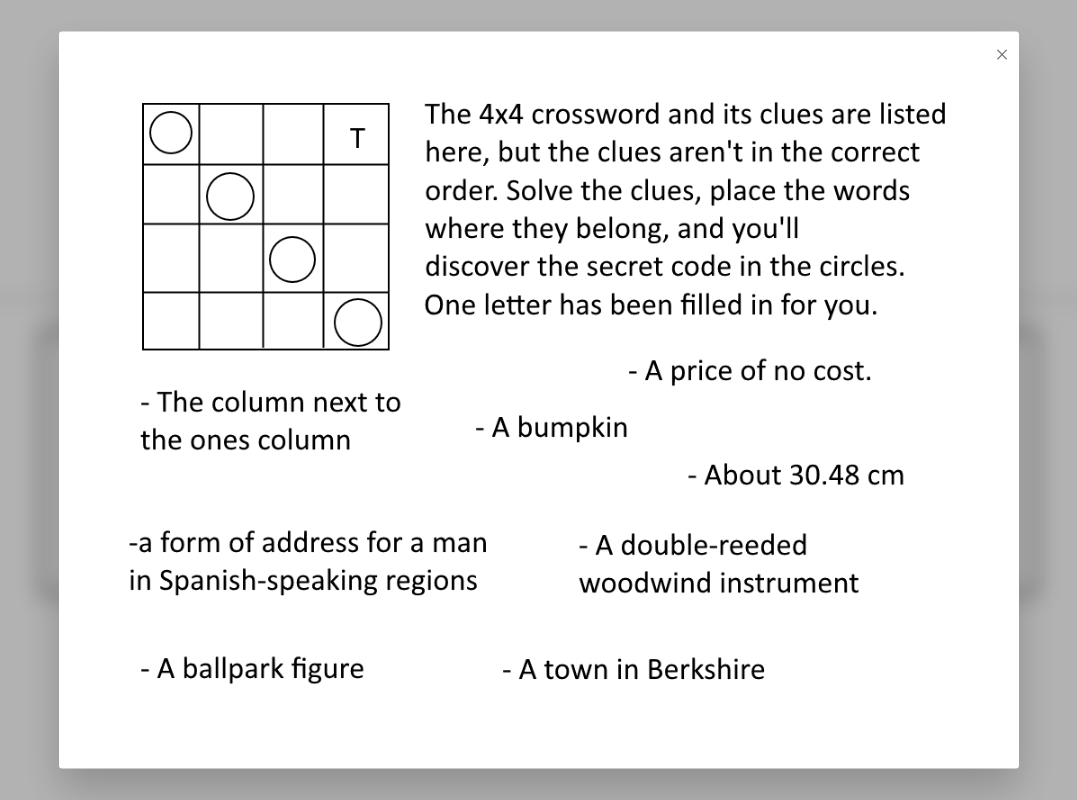
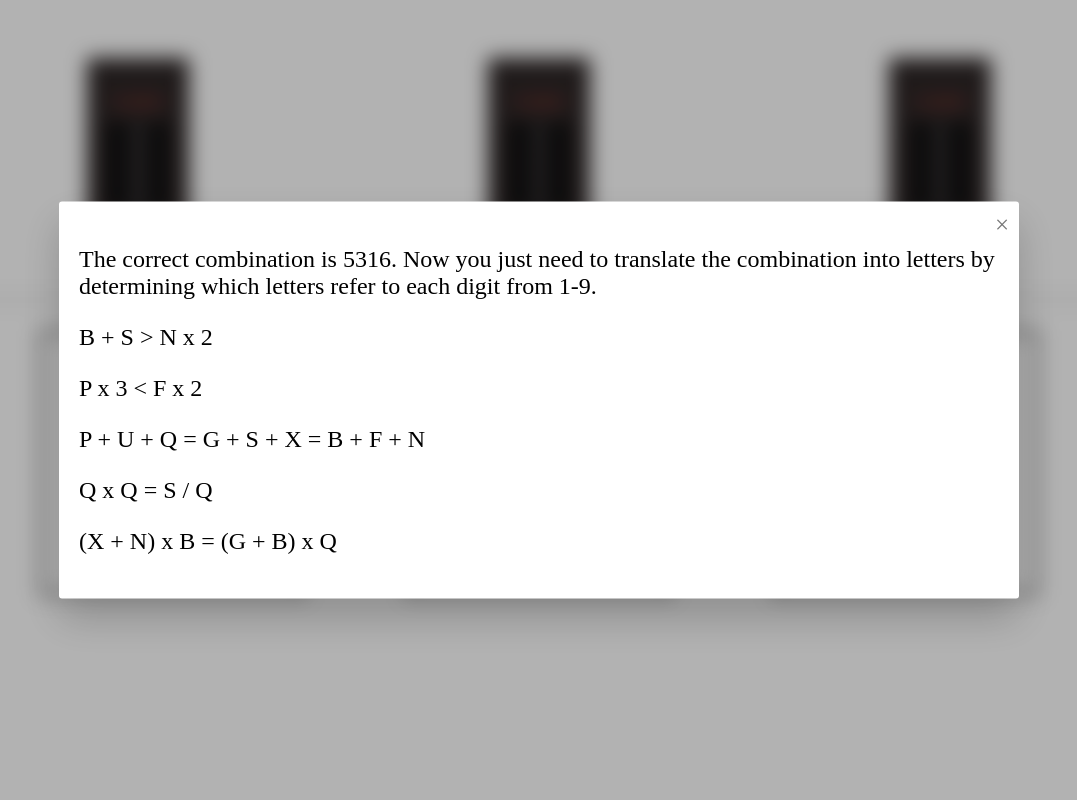
Before and after one commit to Esdidubs/escape7, a plain HTML site: page index.html in a window 1280 px wide. Both pictures are taken after a click on the link 273 px from the left and 464 px from the top of the page. Shown: the whole page, without its empty margins (101-1178 px from the left). Drawn offline with nearby package versions, Linux system fonts and the light colour scheme.

Commit message:
updated to 7th puzzle

```diff
--- a/index.html
+++ b/index.html
@@ -3,7 +3,7 @@
 <head>
     <meta charset="UTF-8">
     <meta name="viewport" content="width=device-width, initial-scale=1.0">
-    <title>Escape 6</title>
+    <title>Escape 7</title>
     <link rel="stylesheet" href="styles.css">
 </head>
 <body>
@@ -69,24 +69,24 @@
                     <p class="message try3">Locked</p>
                 </div>
                 <div class="inner-lock">
-                    <div class="letter-lock">
+                    <div class="num-lock">
                         <button class="button-arrow btnDown" value="btnDown" name="l3l1">&#8595;</button>
-                        <span class="l3l1 digit" name="l3l1">A</span>
+                        <span class="l3l1 digit" name="l3l1">0</span>
                         <button class="button-arrow btnUp" value="btnUp" name="l3l1">&#8593;</button>
                     </div>
-                    <div class="letter-lock">
+                    <div class="num-lock">
                         <button class="button-arrow btnDown" value="btnDown" name="l3l2">&#8595;</button>
-                        <span class="l3l2 digit" name="l3l2">A</span>
+                        <span class="l3l2 digit" name="l3l2">0</span>
                         <button class="button-arrow btnUp" value="btnUp" name="l3l2">&#8593;</button>
                     </div>
-                    <div class="letter-lock">
+                    <div class="num-lock">
                         <button class="button-arrow btnDown" value="btnDown" name="l3l3">&#8595;</button>
-                        <span class="l3l3 digit" name="l3l3">A</span>
+                        <span class="l3l3 digit" name="l3l3">0</span>
                         <button class="button-arrow btnUp" value="btnUp" name="l3l3">&#8593;</button>
                     </div>
-                    <div class="letter-lock">
+                    <div class="num-lock">
                         <button class="button-arrow btnDown" value="btnDown" name="l3l4">&#8595;</button>
-                        <span class="l3l4 digit" name="l3l4">A</span>
+                        <span class="l3l4 digit" name="l3l4">0</span>
                         <button class="button-arrow btnUp" value="btnUp" name="l3l4">&#8593;</button>
                     </div>
                 </div>
@@ -107,8 +107,15 @@
         <div class="popup" id="popup1">
             <div class="popup__content" >
                 <a href="#" class="popup__close">&times;</a>
-                <div class="popup__img">
-                    <img class="img2" src="img/clue1.png" alt="Clue 1">
+                <div class="popup__text">
+                    <p>
+                        The correct combination is 5316. Now you just need to translate the combination into letters by determining which letters refer to each digit from 1-9.
+                    </p>
+                    <p>B + S > N x 2</p>
+                    <p>P x 3 < F x 2</p>
+                    <p>P + U + Q = G + S + X = B + F + N</p>
+                    <p>Q x Q = S / Q</p>
+                    <p>(X + N) x B = (G + B) x Q</p>
                 </div>
             </div>
         </div>
@@ -116,10 +123,8 @@
         <div class="popup" id="popup2">
             <div class="popup__content" >
                 <a href="#" class="popup__close">&times;</a>
-                <div class="popup__text">
-                    <p>
-                        He wanted to discover the answer, but he already ate that night. For another hour he looked at it and realized he had won the fight.
-                    </p>
+                <div class="popup__img">
+                    <img class="img2" src="img/clue2.png" alt="Clue 2">
                 </div>
             </div>
         </div>
--- a/index.js
+++ b/index.js
@@ -1,7 +1,7 @@
 const passcodes = {
-	try1 : 'FUOS',
-	try2 : '2841',
-	try3 : 'BARE'
+	try1 : 'NBXG',
+	try2 : '2916',
+	try3 : '8049'
 };
 
 let tries = {};
```
Also changed, not shown: img/clue1.png (deleted), img/clue2.png (added), img/clue3.png.
